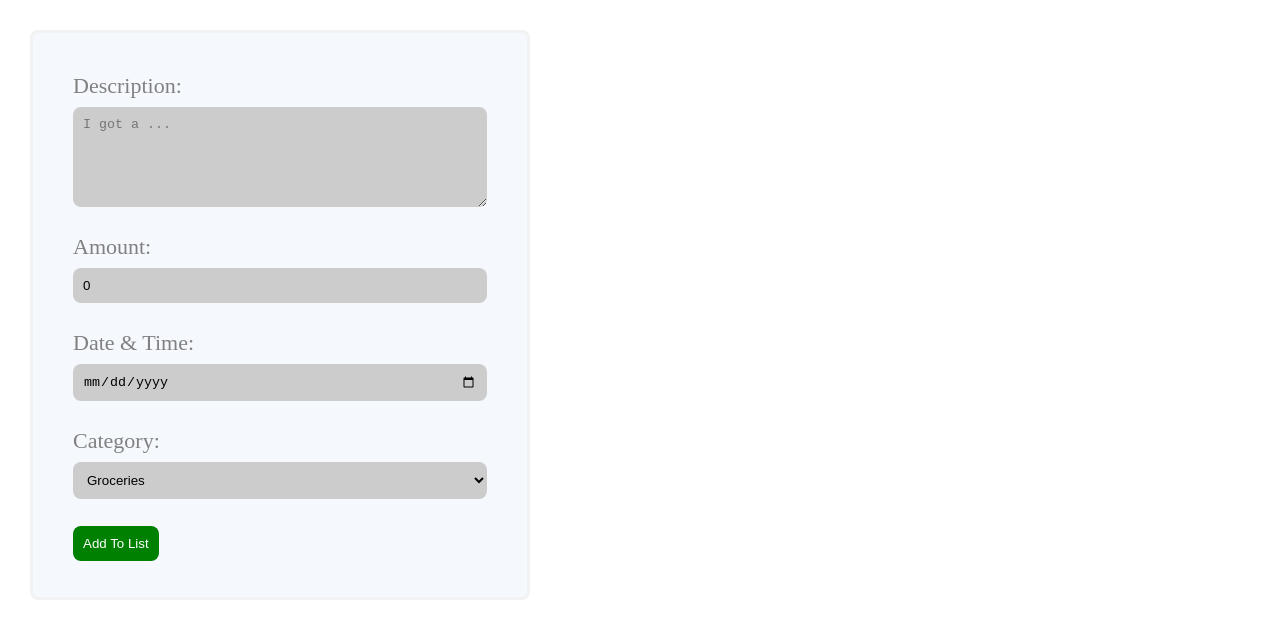
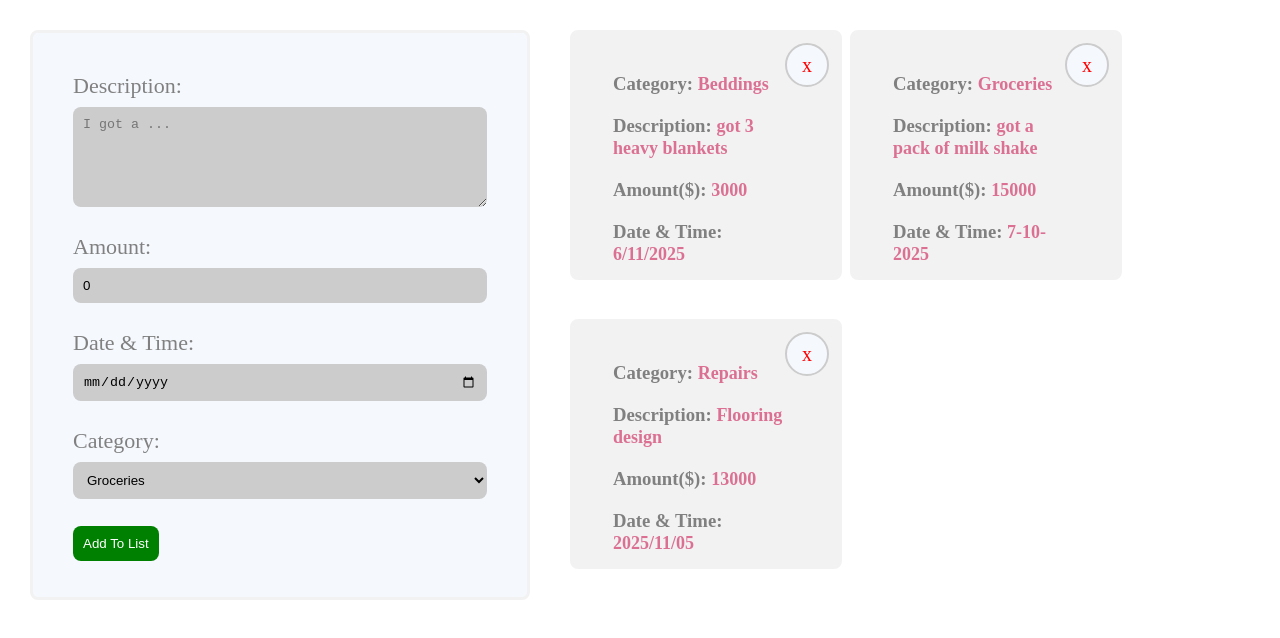
Before and after one commit to Princess-Morris/budget-track, a React (Create React App) app: page / in a window 1280 px wide. Shown: the top 638 px of the page. Built offline with nearby package versions, Linux system fonts and the light colour scheme.

Commit message:
added a delete function

```diff
--- a/src/components/budget/BudgetLists.tsx
+++ b/src/components/budget/BudgetLists.tsx
@@ -4,6 +4,7 @@ import CreateList from "../form/CreateList";
 import './budget-list.css'
 
 interface listProps {
+    id: string;
     category: "Groceries" | "Laundry" | "Beddings" | "Outfits" | "Tfare" | "Giftings" | "Vacation" | "Outings" | "Repairs";
     description: string;
     amount: number;
@@ -12,11 +13,36 @@ interface listProps {
 
 
 export default function BudgetList() {
-    const list: listProps[] = []
+    const list: listProps[] = [
+        {
+            id: "1",
+            category: "Beddings",
+            description: "got 3 heavy blankets",
+            amount: 3000,
+            dateTime: "6/11/2025",
+        },
+
+        {
+            id: "2",
+            category: "Groceries",
+            description: "got a pack of milk shake",
+            amount: 15000,
+            dateTime: "7-10-2025",
+        },
+
+        {
+            id: "3",
+            category: "Repairs",
+            description: "Flooring design",
+            amount: 13000,
+            dateTime: "2025/11/05",
+        }
+    ]
 
     const [allList, setAllList] = useState<listProps[]>(list)
 
     const [formData, setFormData] = useState<listProps>({
+        id: "",
         category: "Groceries",
         description: "",
         amount: 0,
@@ -37,11 +63,19 @@ export default function BudgetList() {
         setAllList([...allList, formData])
         console.log("added")
         setFormData({
+            id: "",
             category: 'Groceries',
             description: "",
             amount: 0,
             dateTime: ""
         })
+    }
+
+    const handleDelete = (id: any) => {
+        console.log("i want to delete this post")
+        setAllList(allList.filter((list) => (list.id !== id)))
+        // allList.filter((list) => (list.id !== id))
+        console.log("I have deleted this post")
     }
 
     return (
@@ -64,7 +98,9 @@ export default function BudgetList() {
                         <h3>Description: <span className="text">{list.description} </span> </h3>
                         <h3>Amount($): <span className="text">{list.amount} </span> </h3>
                         <h3>Date & Time: <span className="text">{list.dateTime} </span> </h3>
-                        <br />
+                        <div
+                        onClick={() => handleDelete(list.id)}
+                         className="delete-wrapper"><span>x</span></div>
                     </div>
                 ))}
             </div>
--- a/src/components/budget/budget-list.css
+++ b/src/components/budget/budget-list.css
@@ -26,9 +26,33 @@
     /* display: flex; */
     width: 40%;
     max-height: 250px;
+    position: relative;
 }
 
 h3{
     margin-bottom: 20px;
     margin-right: 10px;
 }
+
+.delete-wrapper{
+  color: red;
+  font-size: 20px;
+  cursor: pointer;
+  position: absolute;
+  top: 10px;
+  right: 10px;
+  width: 7px;
+  height: 7px;
+  display: flex;
+  justify-content: center;
+  align-items: center;
+  border-radius: 50px;
+  background-color: #f5f8fd;
+  border: 2px solid #ccc;
+  padding: 20px;
+
+}
+
+.delete-wrapper:hover{
+  background-color: #ccc;
+}
```
